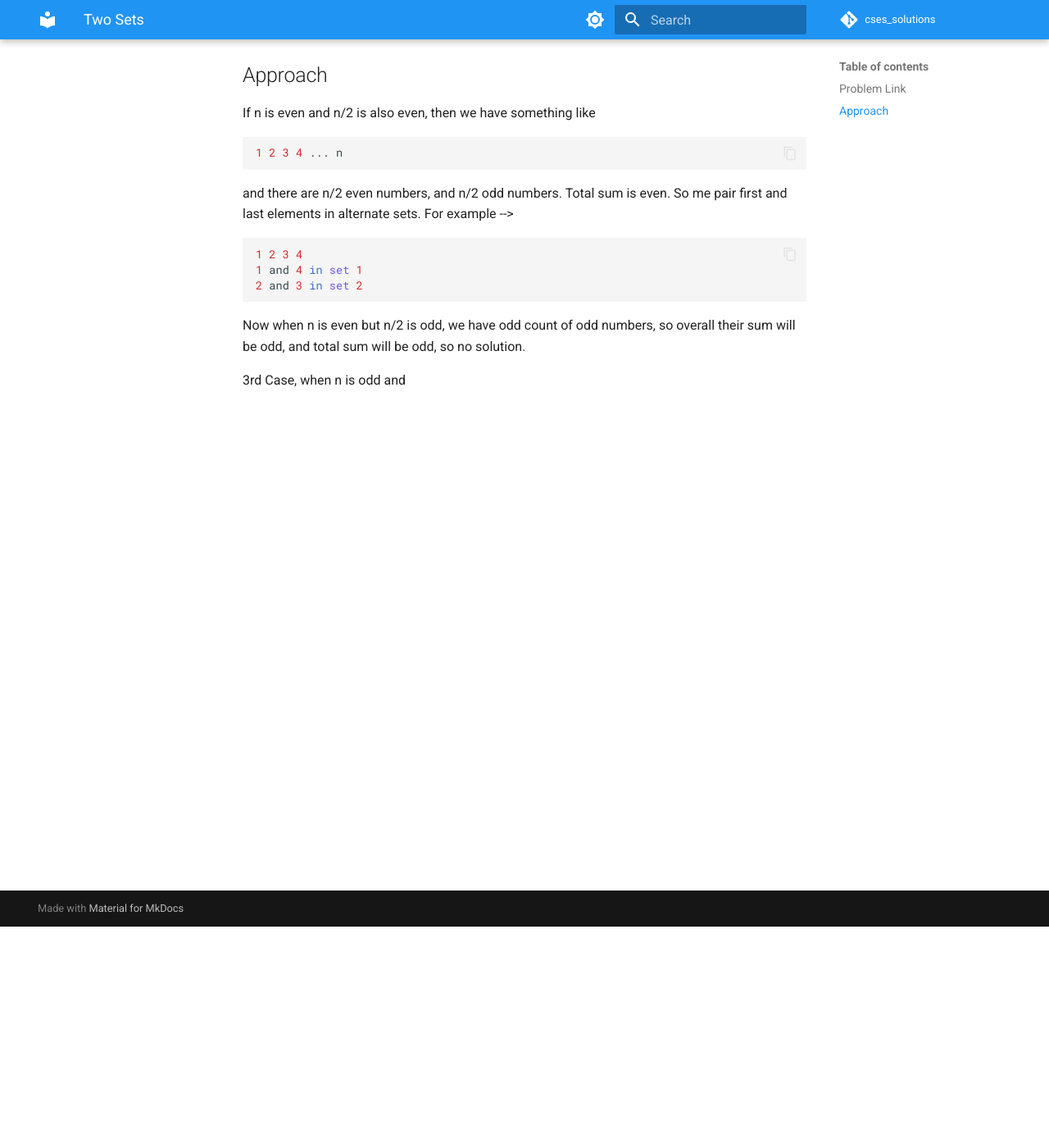
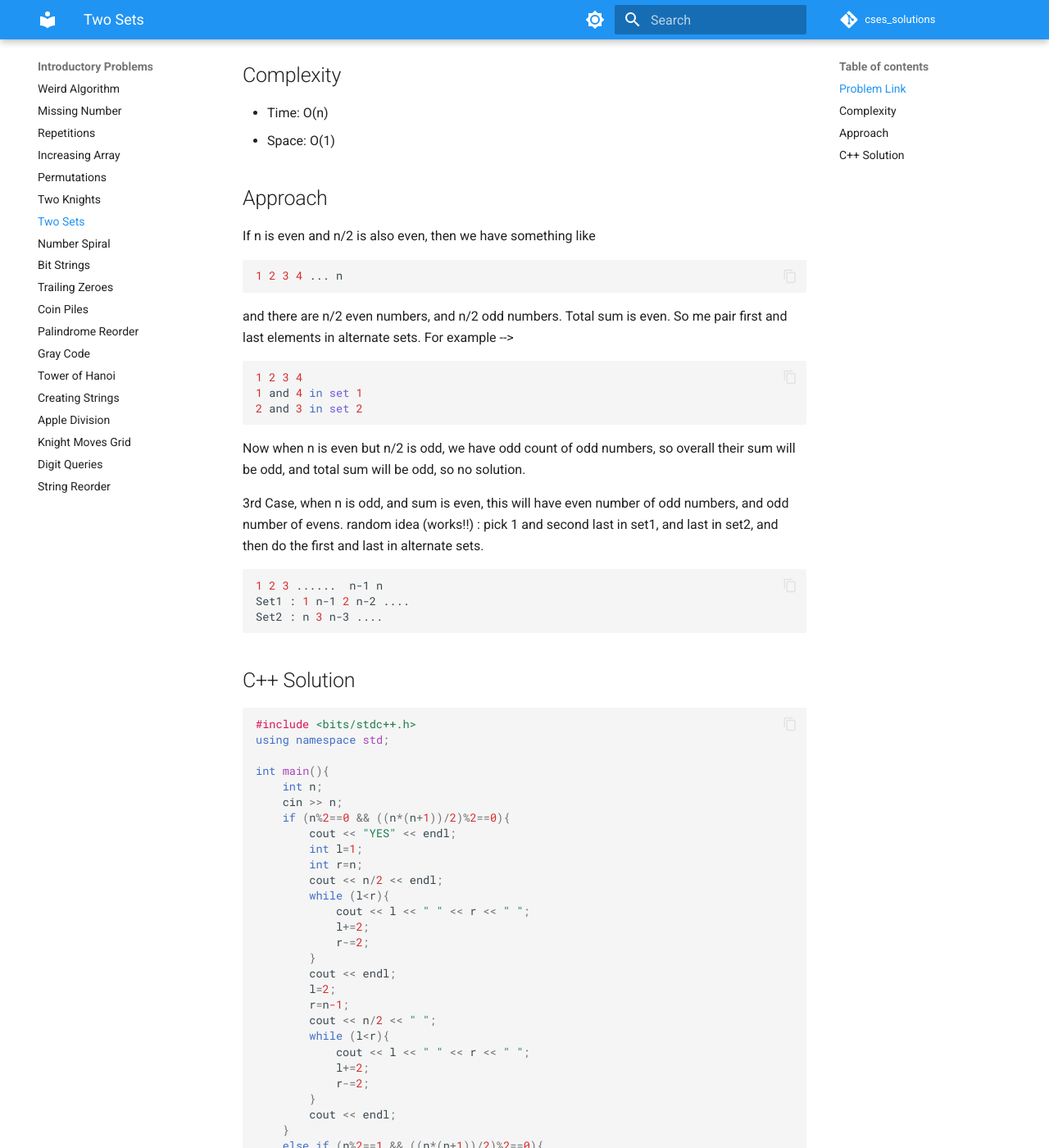
Before and after one commit to namanaggarwal76/cses_solutions, an MkDocs documentation site: the page built from docs/intro/two_sets.md, in a window 1280 px wide and 1400 px high, scrolled down 270 px. Shown: the whole window at 82% size. Built offline with MkDocs 1.6.1 and Material for MkDocs 9.7.7, drawn with Linux system fonts in a browser that asks for light colours; comment, search, counter and statistics services are not loaded; some of the changed text lies outside the part shown.

````diff
--- a/docs/intro/two_sets.md
+++ b/docs/intro/two_sets.md
@@ -3,6 +3,11 @@
 ## Problem Link
 
 [https://cses.fi/problemset/task/1092](https://cses.fi/problemset/task/1092)
+
+## Complexity
+
+- Time: O(n)
+- Space: O(1)
 
 ## Approach
 
@@ -21,4 +26,70 @@
 
 Now when n is even but n/2 is odd, we have odd count of odd numbers, so overall their sum will be odd, and total sum will be odd, so no solution.
 
-3rd Case, when n is odd and
+3rd Case, when n is odd, and sum is even, this will have even number of odd numbers, and odd number of evens.
+random idea (works!!) : pick 1 and second last in set1, and last in set2, and then do the first and last in alternate sets.
+
+```bash
+1 2 3 ......  n-1 n
+Set1 : 1 n-1 2 n-2 ....
+Set2 : n 3 n-3 ....
+```
+
+## C++ Solution
+
+```cpp
+#include <bits/stdc++.h>
+using namespace std;
+
+int main(){
+    int n;
+    cin >> n;
+    if (n%2==0 && ((n*(n+1))/2)%2==0){
+        cout << "YES" << endl;
+        int l=1;
+        int r=n;
+        cout << n/2 << endl;
+        while (l<r){
+            cout << l << " " << r << " ";
+            l+=2;
+            r-=2;
+        }
+        cout << endl;
+        l=2;
+        r=n-1;
+        cout << n/2 << " ";
+        while (l<r){
+            cout << l << " " << r << " ";
+            l+=2;
+            r-=2;
+        }
+        cout << endl;
+    }
+    else if (n%2==1 && ((n*(n+1))/2)%2==0){
+        cout << "YES" << endl;
+        int l=1;
+        int r=n-1;
+        cout << n/2 + 1 << endl;
+        while (l<r){
+            cout << l << " " << r << " ";
+            l+=2;
+            r-=2;
+        }
+        l=2;
+        r=n-2;
+        cout << endl;
+        cout << n/2 << " ";
+        if (n/2!=1){
+            while (l<r){
+                cout << l << " " << r << " ";
+                l+=2;
+                r-=2;
+            }
+        }
+        cout << n << endl;
+    }
+    else{
+        cout << "NO" << endl;
+    }
+}
+```
--- a/mkdocs.yml
+++ b/mkdocs.yml
@@ -51,8 +51,22 @@
     - Repetitions: intro/repetitions.md
     - Increasing Array: intro/increasing_array.md
     - Permutations: intro/permutations.md
+    - Two Knights: intro/two_knights.md
+    - Two Sets: intro/two_sets.md
     - Number Spiral: intro/number_spiral.md
     - Bit Strings: intro/bit_strings.md
     - Trailing Zeroes: intro/trailing_zeroes.md
     - Coin Piles: intro/coin_piles.md
     - Palindrome Reorder: intro/palindrome_reorder.md
+    - Gray Code: intro/gray_code.md
+    - Tower of Hanoi: intro/tower_of_hanoi.md
+    - Creating Strings: intro/creating_strings.md
+    - Apple Division: intro/apple_division.md
+    - Knight Moves Grid: intro/knight_moves_grid.md
+    - Digit Queries: intro/digit_queries.md
+    - String Reorder: intro/string_reorder.md
+
+extra:
+  social:
+    - icon: fontawesome/brands/github
+      link: https://github.com/namanaggarwal76
````
Also changed, not shown: docs/index.md (+8 -0 lines), docs/intro/apple_division.md (added, +43 -0 lines), docs/intro/creating_strings.md (added, +61 -0 lines), docs/intro/digit_queries.md (added, +44 -0 lines), docs/intro/gray_code.md (added, +54 -0 lines), docs/intro/knight_moves_grid.md (added, +54 -0 lines), docs/intro/string_reorder.md (added, +67 -0 lines), docs/intro/tower_of_hanoi.md (added, +35 -0 lines), docs/intro/two_knights.md (+36 -0 lines), 9 other files.
